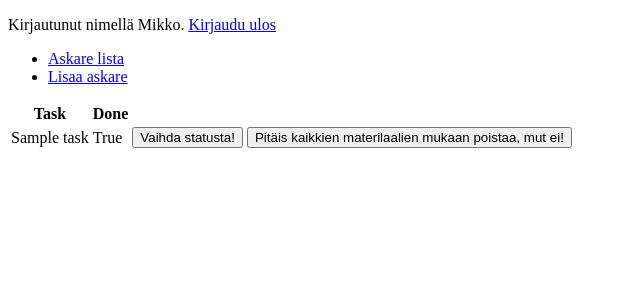
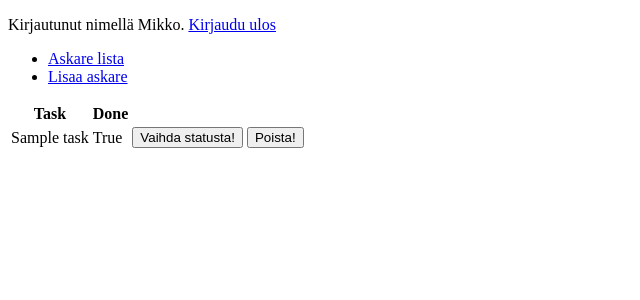
Before and after one commit to Savolainen95/Tsoha-Muistilista, a Flask app: page /tasks in a window 1280 px wide. Shown: the top 300 px of the page, without its empty margins (0-640 px from the left). Run offline with Flask 2, Linux system fonts and the light colour scheme; a user stored in the database is signed in; tables that the repository leaves empty hold one stand-in row (values such as "Sample post").

Commit message:
Nappien nimiä muutettiin

```diff
--- a/application/tasks/views.py
+++ b/application/tasks/views.py
@@ -15,7 +15,7 @@ def tasks_index():
 def tasks_form():
     return render_template("tasks/new.html", lomake = TehtäväLomake())
 
-@app.route("/tasks/poista/<task_id>/", methods=["POST"])
+@app.route("/tasks/poista/<task_id>", methods=["POST"])
 @login_required
 def tasks_remove(task_id):
     t = Task.query.get(task_id)
--- a/application/templates/tasks/list.html
+++ b/application/templates/tasks/list.html
@@ -9,7 +9,9 @@
     </tr>
     {% for task in tasks %}
     <tr>
-      <td>{{ task.name }}</td>
+      <td>
+        {{ task.name }}
+      </td>
       <td>{{ task.done }}</td>
       <td>
       	<form method="POST" action="{{ url_for('tasks_set_done', task_id=task.id) }}">
@@ -18,7 +20,7 @@
       </td>
       <td>
         <form method="POST" action="{{ url_for('tasks_remove', task_id=task.id) }}">
-          <input type="submit" value="Pitäis kaikkien materilaalien mukaan poistaa, mut ei!"/>
+          <input type="submit" value="Poista!"/>
         </form>
       </td>
     </tr>
```
Also changed, not shown: application/tasks.db.
